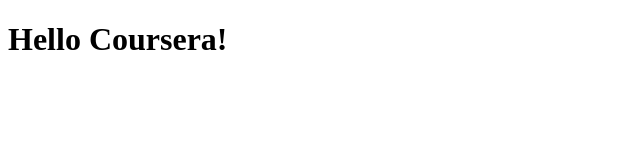
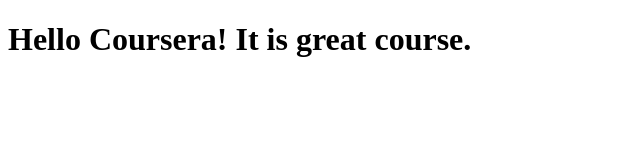
Before and after one commit to jerrweii/coursera-test, a plain HTML site: page site/index.html in a window 1280 px wide. Shown: the whole page, without its empty margins (0-640 px from the left). Drawn offline with Linux system fonts and the light colour scheme.

Commit message:
Small addition to our page content.

```diff
--- a/site/index.html
+++ b/site/index.html
@@ -4,6 +4,6 @@
 	<title>Hello Coursera!</title>
 </head>
 <body>
-<h1>Hello Coursera!</h1>
+<h1>Hello Coursera! It is great course.</h1>
 </body>
 </html>
```
